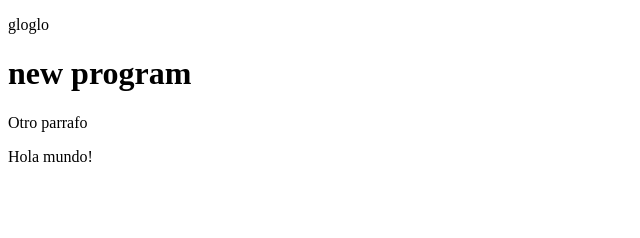
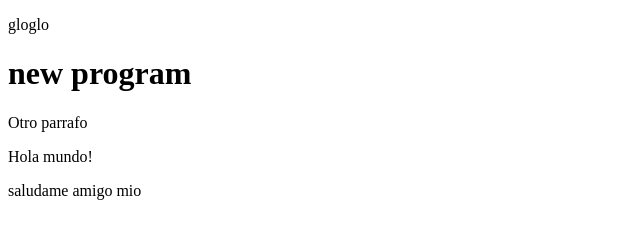
Before and after one commit to JRMYLLA/sistema-de-registro, a plain HTML site: page index.html in a window 1280 px wide. Shown: the whole page, without its empty margins (0-640 px from the left). Drawn offline with Linux system fonts and the light colour scheme.

Commit message:
Actualización de index

```diff
--- a/index.html
+++ b/index.html
@@ -11,5 +11,6 @@
 <h1>new program</h1>
 <p>Otro parrafo</p>
 <p>Hola mundo!</p>
+<p>saludame amigo mio</p>
 </body>
 </html>
```
